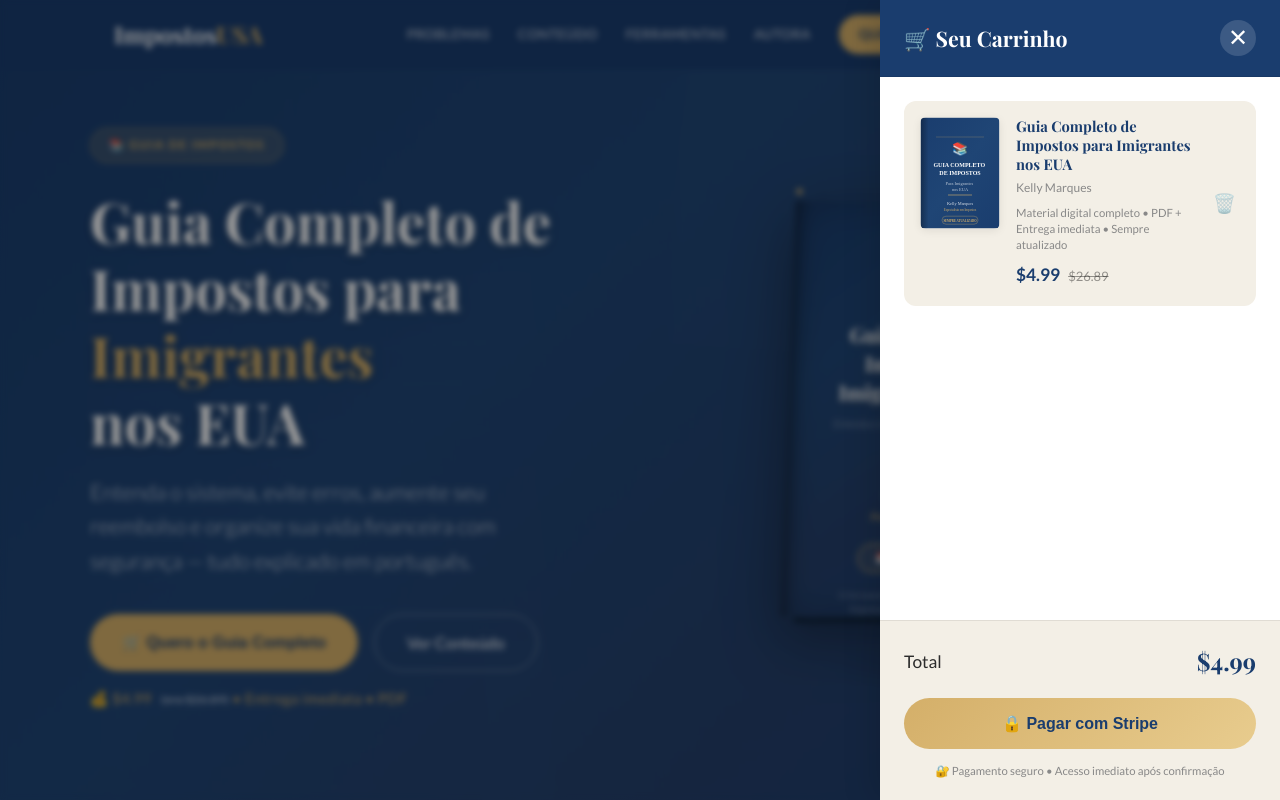
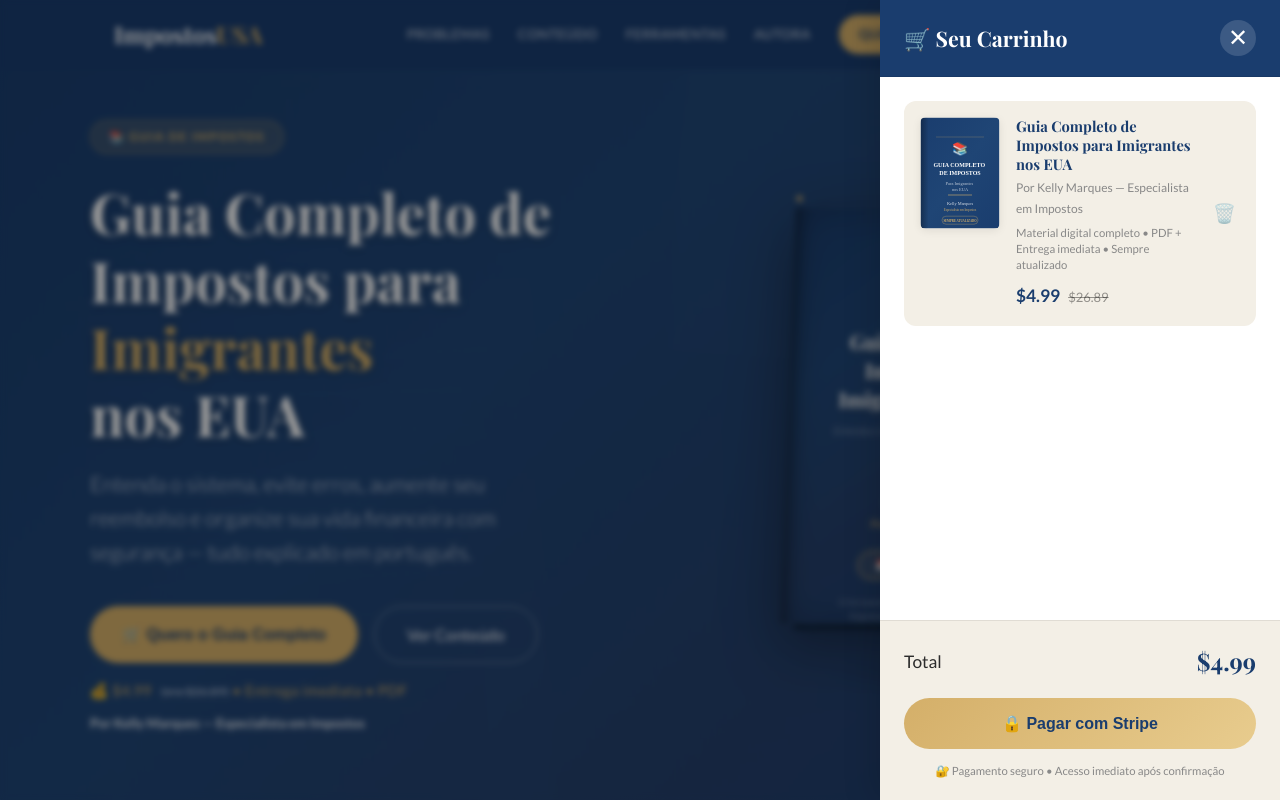
Before and after one commit to andreajoa/imposto, a React (Vite) app: page / in a window 1280 px wide. Both pictures are taken after a click on the button "🛒 Quero o Guia Completo". Shown: the top 800 px of the page. Built offline with nearby package versions, Linux system fonts and the light colour scheme.

Commit message:
Show author role (Especialista em Impostos) in cart, Hero and CTA for authority

```diff
--- a/src/components/CTA.jsx
+++ b/src/components/CTA.jsx
@@ -1,4 +1,4 @@
-import { useCart } from '../context/CartContext'
+import { useCart, BOOK } from '../context/CartContext'
 
 export default function CTA() {
   const { addToCart } = useCart()
@@ -26,6 +26,7 @@ export default function CTA() {
           </a>
         </div>
         <p className="cta-price">Material digital completo • Entrega imediata • <strong>Sempre atualizado</strong></p>
+        <p className="cta-author">Por {BOOK.author} — {BOOK.authorRole}</p>
       </div>
     </section>
   )
--- a/src/components/CartSlideOut.jsx
+++ b/src/components/CartSlideOut.jsx
@@ -42,7 +42,7 @@ export default function CartSlideOut() {
                 </div>
                 <div className="cart-item-details">
                   <h4>{item.title}</h4>
-                  <p className="cart-item-author">{item.author}</p>
+                  <p className="cart-item-author">Por {item.author} — {item.authorRole || 'Autor'}</p>
                   <p className="cart-item-desc">{item.description}</p>
                   <p className="cart-item-price">
                     <strong>${item.price.toFixed(2)}</strong>
--- a/src/components/Hero.jsx
+++ b/src/components/Hero.jsx
@@ -1,5 +1,5 @@
 import Book3D from './Book3D'
-import { useCart } from '../context/CartContext'
+import { useCart, BOOK } from '../context/CartContext'
 
 export default function Hero() {
   const { addToCart } = useCart()
@@ -20,6 +20,7 @@ export default function Hero() {
             <a href="#conteudo" className="btn-secondary">Ver Conteúdo</a>
           </div>
           <p className="hero-price-tag animate delay-3">💰 $4.99 <span className="price-original">(era $26.89)</span> • Entrega imediata • PDF</p>
+          <p className="hero-author">Por {BOOK.author} — {BOOK.authorRole}</p>
         </div>
         <Book3D />
       </div>
--- a/src/context/CartContext.jsx
+++ b/src/context/CartContext.jsx
@@ -6,6 +6,7 @@ const BOOK = {
   id: 'guia-impostos',
   title: 'Guia Completo de Impostos para Imigrantes nos EUA',
   author: 'Kelly Marques',
+  authorRole: 'Especialista em Impostos',
   price: 4.99,
   originalPrice: 26.89,
   image: '/image/book-cover-cart.svg',
--- a/src/styles/components.css
+++ b/src/styles/components.css
@@ -237,6 +237,20 @@
     margin-top: 16px;
     opacity: 0.85;
     letter-spacing: 0.5px;
+}
+
+.hero-author {
+    font-size: 10pt;
+    color: rgba(255,255,255,0.9);
+    margin-top: 8px;
+    font-weight: 600;
+}
+
+.cta-author {
+    font-size: 11pt;
+    color: var(--blue);
+    margin-top: 14px;
+    font-weight: 600;
 }
 
 /* ============ SOCIAL PROOF BAR ============ */
```
